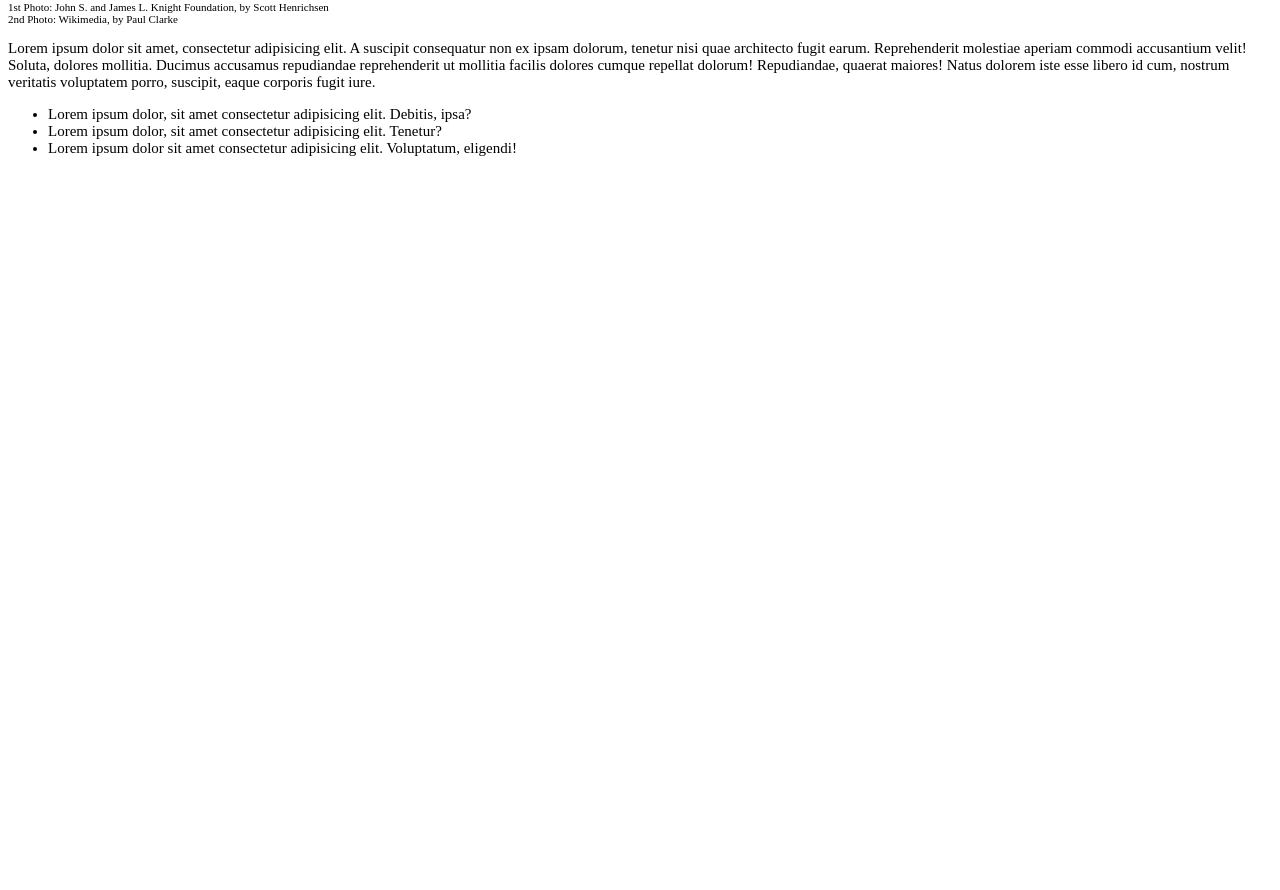
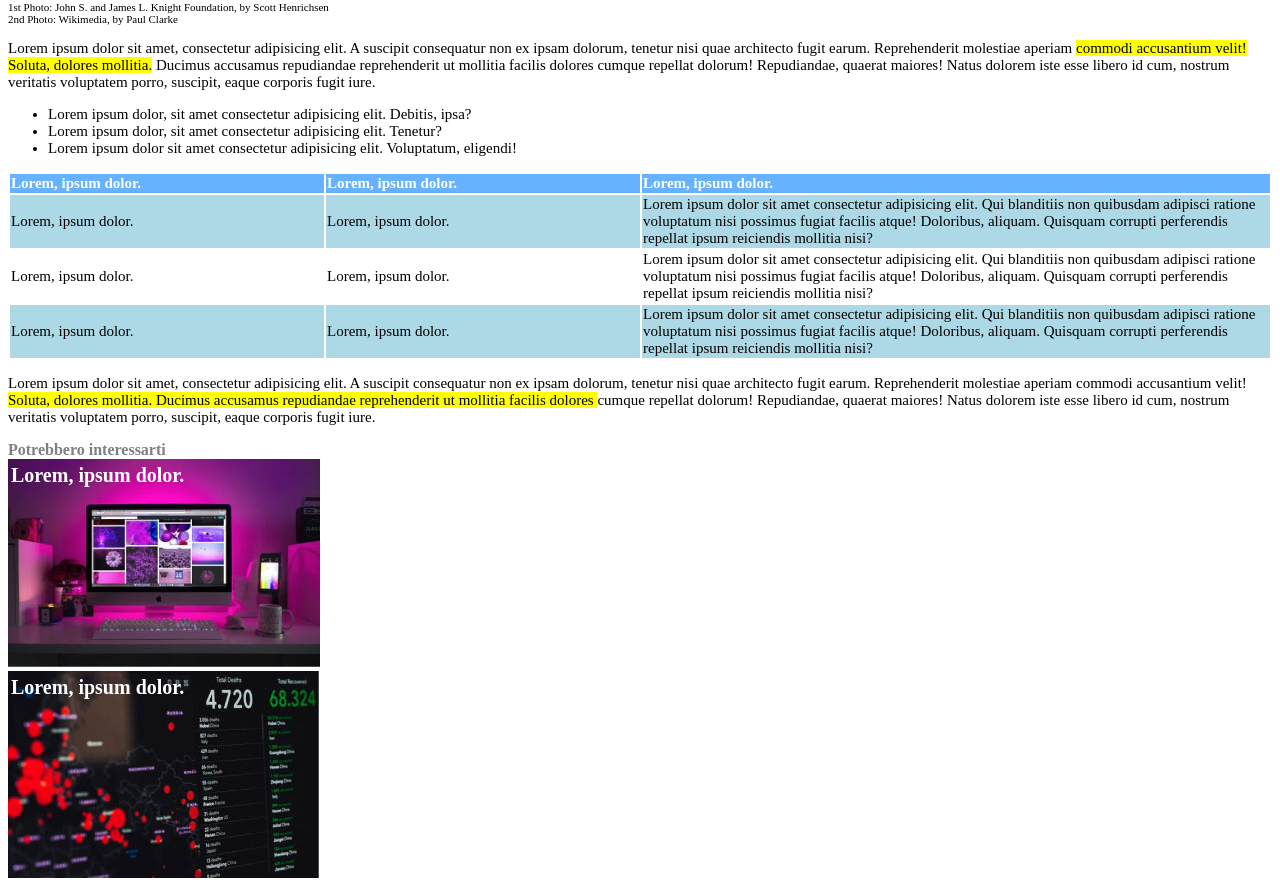
Before and after one commit to GianfrancoGhiani/html-css-booleaner, a plain HTML site: page index.html in a window 1280 px wide. Shown: the part 558-1448 px from the top of the page. Before the commit the page ends 800 px from the top, so only its background shows below. Drawn offline with Linux system fonts and the light colour scheme.

Commit message:
2nd text+footer

```diff
--- a/css/style.css
+++ b/css/style.css
@@ -29,4 +29,31 @@
 }
 .text-body {
     font-size: 15px;
+    text-align: left;
 }
+.backyellow{
+    background-color: yellow;
+}
+.column3 {
+    width: 50%;
+}
+thead{
+    background-color: #66B2FF;
+    color: white;
+}
+.lightblue {
+    background-color: lightblue;
+}
+
+.container{
+    position:relative;
+    width: 80%;
+}
+.over-img{
+    font-weight: bold;
+    font-size: 20px;
+    position: absolute;
+    top:5px;
+    left: 3px;
+    color: white;
+}
--- a/index.html
+++ b/index.html
@@ -35,7 +35,7 @@
                 <p class="sub">2nd Photo: Wikimedia, by Paul Clarke</p>
             </section>
             <!-- text body 1 -->
-            <p class="text-body">Lorem ipsum dolor sit amet, consectetur adipisicing elit. A suscipit consequatur non ex ipsam dolorum, tenetur nisi quae architecto fugit earum. Reprehenderit molestiae aperiam commodi accusantium velit! Soluta, dolores mollitia.
+            <p class="text-body">Lorem ipsum dolor sit amet, consectetur adipisicing elit. A suscipit consequatur non ex ipsam dolorum, tenetur nisi quae architecto fugit earum. Reprehenderit molestiae aperiam <span class="backyellow"> commodi accusantium velit! Soluta, dolores mollitia.</span>
                 Ducimus accusamus repudiandae reprehenderit ut mollitia facilis dolores cumque repellat dolorum! Repudiandae, quaerat maiores! Natus dolorem iste esse libero id cum, nostrum veritatis voluptatem porro, suscipit, eaque corporis fugit iure.
             </p>
             <!-- undordered list -->
@@ -45,13 +45,47 @@
                 <li>Lorem ipsum dolor sit amet consectetur adipisicing elit. Voluptatum, eligendi!</li>
             </ul>
             <!-- table section -->
-            <table></table>
+            <table class="text-body">
+                <thead>
+                    <th colspan="2">Lorem, ipsum dolor.</th>
+                    <th colspan="2">Lorem, ipsum dolor.</th>
+                    <th colspan="2">Lorem, ipsum dolor.</th>
+                </thead>
+                <tbody>
+                    <tr>
+                        <td colspan="2" class="lightblue">Lorem, ipsum dolor.</td>
+                        <td colspan="2" class="lightblue">Lorem, ipsum dolor.</td>
+                        <td colspan="2" class="lightblue" class="column3">Lorem ipsum dolor sit amet consectetur adipisicing elit. Qui blanditiis non quibusdam adipisci ratione voluptatum nisi possimus fugiat facilis atque! Doloribus, aliquam. Quisquam corrupti perferendis repellat ipsum reiciendis mollitia nisi?</td>
+                    </tr>
+                    <tr>
+                        <td colspan="2">Lorem, ipsum dolor.</td>
+                        <td colspan="2">Lorem, ipsum dolor.</td>
+                        <td colspan="2" class="column3">Lorem ipsum dolor sit amet consectetur adipisicing elit. Qui blanditiis non quibusdam adipisci ratione voluptatum nisi possimus fugiat facilis atque! Doloribus, aliquam. Quisquam corrupti perferendis repellat ipsum reiciendis mollitia nisi?</td>
+                    </tr>
+                    <tr>
+                        <td colspan="2" class="lightblue">Lorem, ipsum dolor.</td>
+                        <td colspan="2" class="lightblue">Lorem, ipsum dolor.</td>
+                        <td colspan="2" class="lightblue" class="column3">Lorem ipsum dolor sit amet consectetur adipisicing elit. Qui blanditiis non quibusdam adipisci ratione voluptatum nisi possimus fugiat facilis atque! Doloribus, aliquam. Quisquam corrupti perferendis repellat ipsum reiciendis mollitia nisi?</td>
+                    </tr>
+                </tbody>
+            </table>
             <!-- text body 2 -->
-            <section></section>
+            <p class="text-body">Lorem ipsum dolor sit amet, consectetur adipisicing elit. A suscipit consequatur non ex ipsam dolorum, tenetur nisi quae architecto fugit earum. Reprehenderit molestiae aperiam commodi accusantium velit!<span class="backyellow">  Soluta, dolores mollitia.
+                Ducimus accusamus repudiandae reprehenderit ut mollitia facilis dolores </span>cumque repellat dolorum! Repudiandae, quaerat maiores! Natus dolorem iste esse libero id cum, nostrum veritatis voluptatem porro, suscipit, eaque corporis fugit iure.
+            </p>
         </main>
         <!-- starting footer -->
         <footer>
-
+            <div class="grey-text">Potrebbero interessarti</div>
+            <!-- img1 -->
+            <div class="container">
+                <img src="img/monitor.jpg" alt="Monitor">
+                <span class="over-img">Lorem, ipsum dolor.</span>
+            </div>
+            <div class="container">
+                <img src="img/graph.jpg" alt="Monitor">
+                <span class="over-img">Lorem, ipsum dolor.</span>
+            </div>
         </footer>
     </body>
 </html>
```
